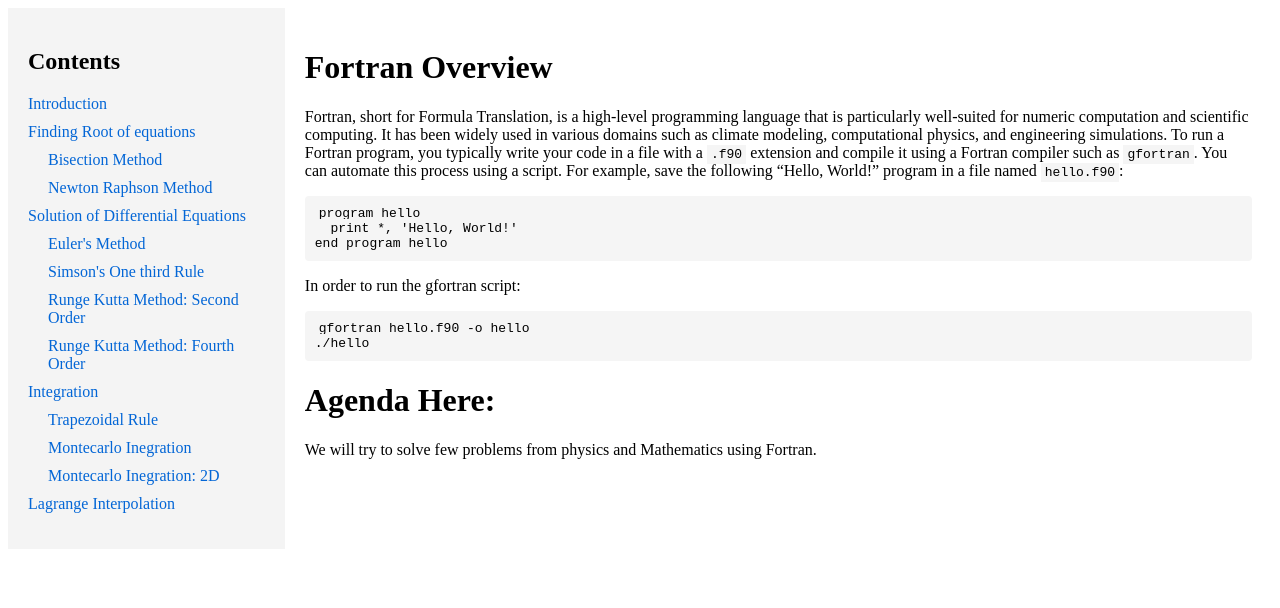
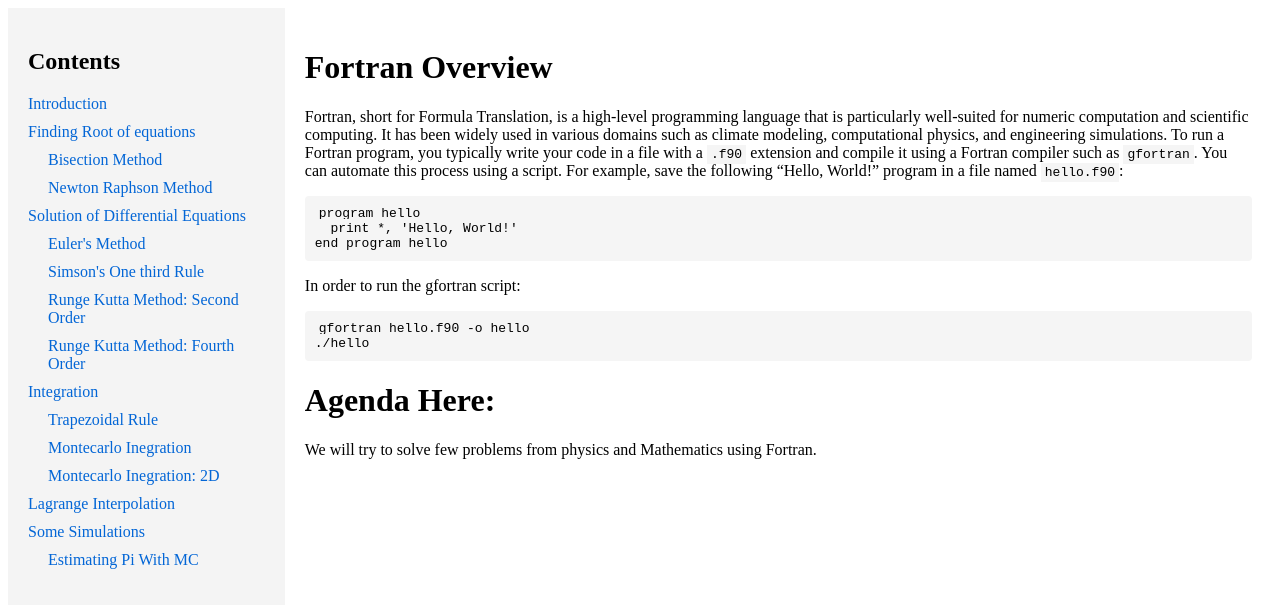
Before and after one commit to mohangiri1/scripting, a Jekyll site: the page built from docs/index.md, in a window 1280 px wide. Shown: the top 608 px of the page. Built offline with Jekyll 4.4.1, drawn with Linux system fonts in a browser that asks for light colours; comment, search, counter and statistics services are not loaded.

Commit message:
Update toc.html

```diff
--- a/docs/_includes/toc.html
+++ b/docs/_includes/toc.html
@@ -55,5 +55,14 @@
     <li>
       <a href="{{ "/lagrange_intrp/lagrange_intrp.html" | relative_url }}">Lagrange Interpolation</a>
     </li>
+
+    <li>
+      <a href="{{ "/simulations/pi.html" | relative_url }}">Some Simulations</a>
+      <ul>
+        <li>
+          <a href="{{ "/simulations/pi.html" | relative_url }}">Estimating Pi With MC</a>
+        <li>
+      </ul>
+    </li>
   </ul>
 </nav>
```
